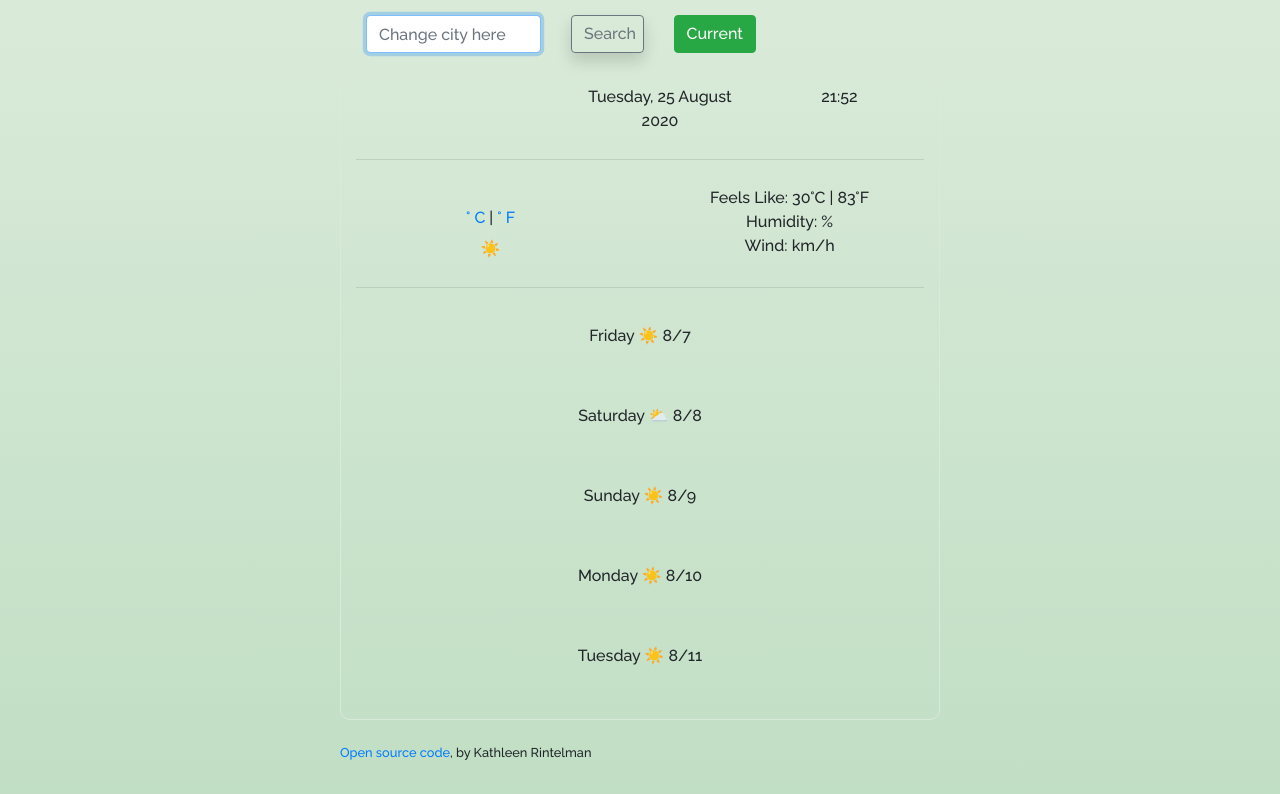
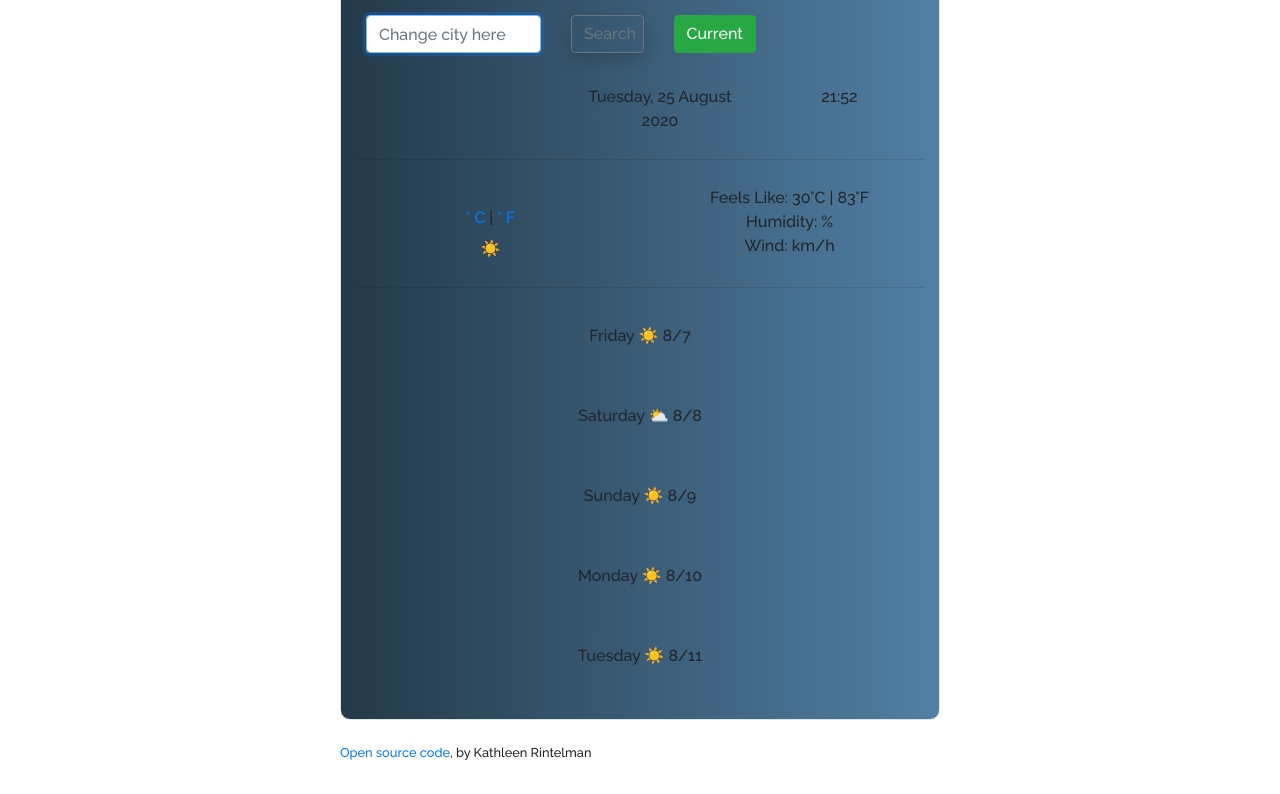
Before and after one commit to zenrs/plus-project, a website built with Parcel: page index.html in a window 1280 px wide. Shown: the part 137-931 px from the top of the page. Built offline with nearby package versions, Linux system fonts and the light colour scheme; no server answers.

Commit message:
Changed gradient

```diff
--- a/src/styles.css
+++ b/src/styles.css
@@ -1,6 +1,5 @@
 body {
   font-family: "Raleway", sans-serif;
-  background-image: linear-gradient(to top, #c1dfc4 0%, #deecdd 100%);
 }
 h2 {
   font-size: 24px;
@@ -27,6 +26,7 @@ p {
   padding: 80px 10px 10px 50px;
 }
 .weather-app {
+  background-image: linear-gradient(to right, #243949 0%, #517fa4 100%);
   border: 1px solid #dae9da;
   padding: 15px;
   margin: 20px auto;
```
